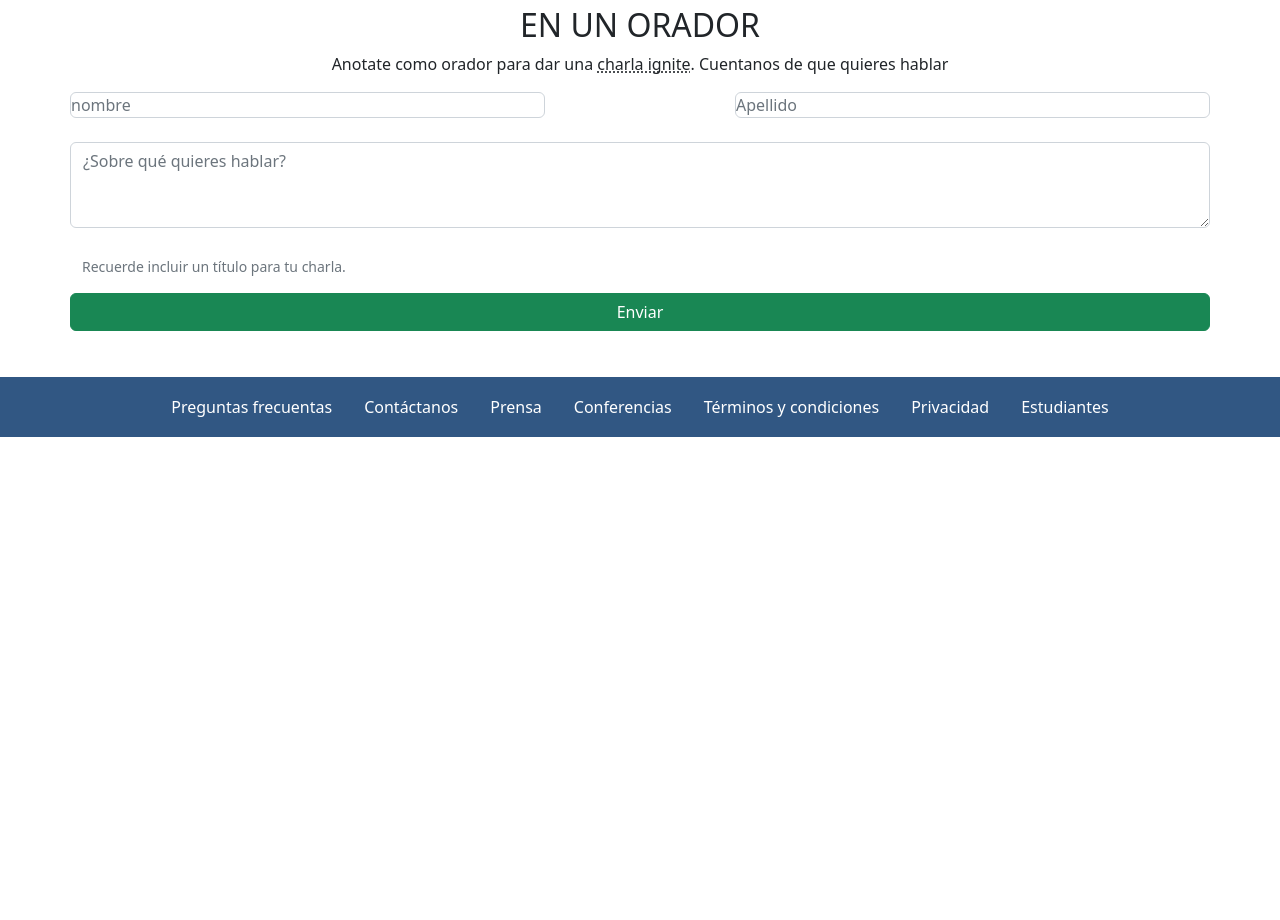
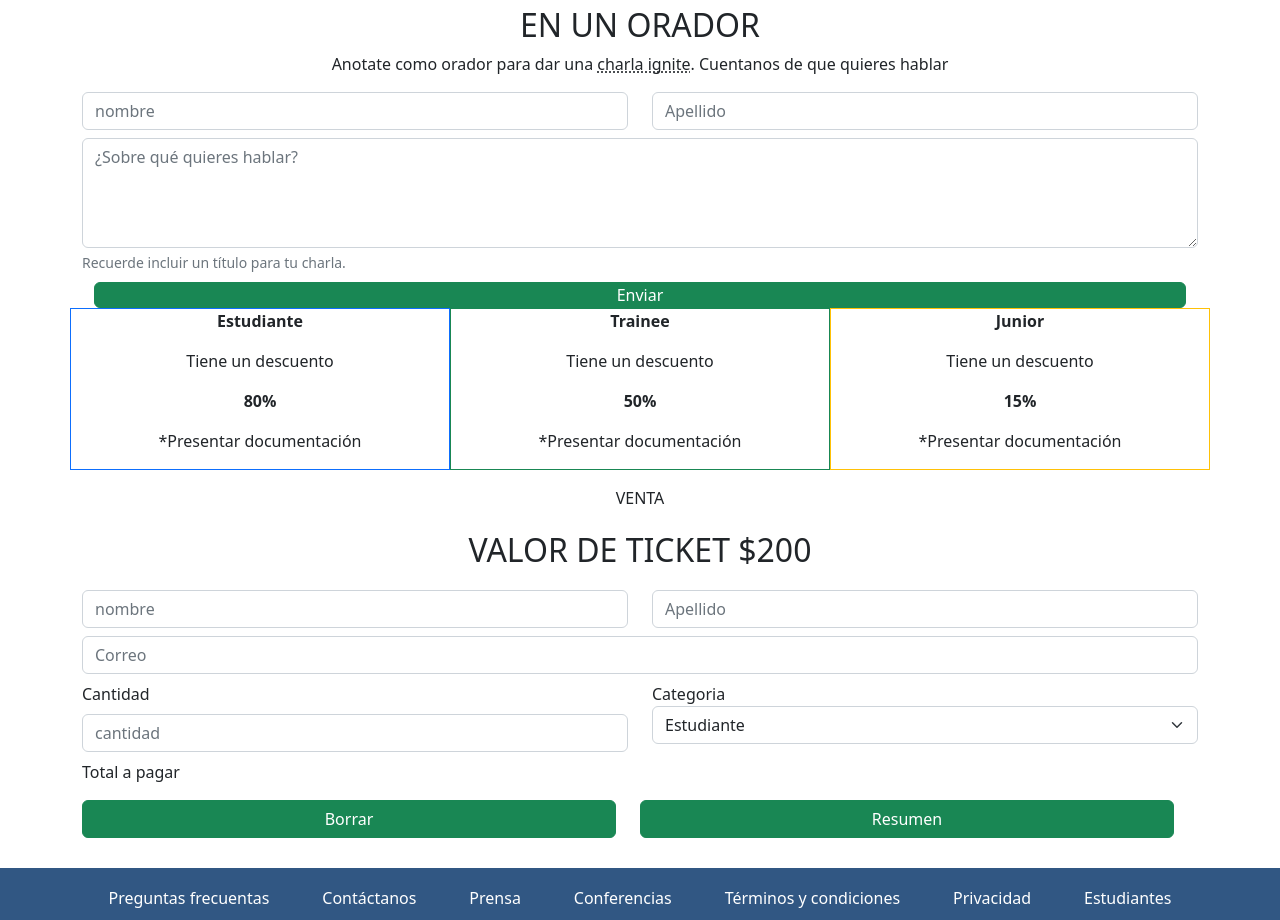
Before and after one commit to mlmedina92/codoAcodo, a website: page index.html in a window 1280 px wide. Shown: the part 1880-2800 px from the top of the page. Before the commit the page ends 2317 px from the top, so only its background shows below. Drawn offline with nearby package versions, Linux system fonts and the light colour scheme.

Commit message:
java script y hmlt del form tickets

```diff
--- a/index.html
+++ b/index.html
@@ -1,3 +1,4 @@
+
 <!DOCTYPE html>
 <html lang="es">
 
@@ -40,7 +41,7 @@
                             <a class="nav-link" href="#">Conviértete en orador</a>
                         </li>
                         <li class="nav-item">
-                            <a class="nav-link last-item" href="#">Comprar tickets</a>
+                            <a class="nav-link last-item" href="./index.html#tickets">Comprar tickets</a>
                         </li>
                     </ul>
                 </div>
@@ -60,7 +61,7 @@
                             Voluptas vel quo aspernatur, obcaecati dignissimos mollitia a, magni amet placeat et ducimus
                             consequatur quibusdam voluptatibus quas earum doloremque laboriosam! Et, libero!</p>
                         <button type="button" class="btn btn-outline-light me-1">Quiero ser orador</button>
-                        <button type="button" class="btn btn-success">Comprar tickets</button>
+                        <a href="./index.html#tickets" type="button" class="btn btn-success">Comprar tickets</a>
                     </div>
                 </div>
             </div>
@@ -130,43 +131,129 @@
         </div>
         <!-- card horizontal -->
 
-        <!-- form -->
+        <!-- form  oradores-->
         <section>
             <p class="text-uppercase text-center mt-2">conviértete</p>
             <h2 class="text-uppercase text-center mt-2">en un orador</h2>
             <p class="text-center mt-2">Anotate como orador para dar una <abbr title="attribute">charla ignite</abbr>.
                 Cuentanos de que quieres hablar</p>
-            <form class="container mt-2">
-                <div class="row mb-4">
-                    <div class="col-5 m-0 p-0">
-                        <input type="text" placeholder="nombre" class="form-control m-0 p-0" />
+            <form action="mailto:lm30540@gmail.com" class="container mt-2">
+                <div class="row">
+                    <div class="col-12 col-md-6">
+                        <input class="form-control" type="text" id="name" name="name" placeholder="nombre" required>
                     </div>
-                    <div class="col-2 m-0 p-0"></div>
-                    <div class="col-5 m-0 p-0">
-                        <input type="text" placeholder="Apellido" class="form-control m-0 p-0" />
+                    <div class="col-12 col-md-6">
+                        <input class="form-control" type="text" id="lastname" name="lastname" placeholder="Apellido"
+                            required />
                     </div>
                 </div>
-                <div class="row">
-                    <textarea placeholder="¿Sobre qué quieres hablar?" class="form-control col-12 mb-4"
-                        id="exampleFormControlTextarea1" rows="3"></textarea>
+                <div class="row mt-2">
+                    <div class="col-12">
+                        <textarea class="form-control" placeholder="¿Sobre qué quieres hablar?" id="ora" name="ora"
+                            rows="4" cols="50"></textarea>
+                    </div>
                 </div>
                 <div class="row">
                     <div class="form-text col-12">Recuerde incluir un título para tu
                         charla.
                     </div>
                 </div>
+                <div class="container">
                     <div class="row">
-                    <button type="submit" class="col-12 btn btn-success my-3">Enviar</button>
+                        <div class="col-12 mt-2 py-0">
+                            <button type="submit" class="btn btn-success w-100  py-0 my-0">Enviar</button>
+                        </div>
+                    </div>
+
                 </div>
             </form>
         </section>
-        <!-- form -->
+
+
+        <!-- Seccion tickets -->
+        <div class="container" id="tickets">
+            <div class="row">
+                <div class="col-12 col-md-4 border border-primary">
+                    <p class="text-center"><strong>Estudiante</strong></p>
+                    <p class="text-center">Tiene un descuento</p>
+                    <p class="text-center"><strong>80%</strong></p>
+                    <p class="text-center">*Presentar documentación</p>
+                </div>
+                <div class="col-12 col-md-4 border border-success">
+                    <p class="text-center"><strong>Trainee</strong></p>
+                    <p class="text-center">Tiene un descuento</p>
+                    <p class="text-center"><strong>50%</strong></p>
+                    <p class="text-center">*Presentar documentación</p>
+                </div>
+                <div class="col-12 col-md-4 border border-warning">
+                    <p class="text-center"><strong>Junior</strong></p>
+                    <p class="text-center">Tiene un descuento</p>
+                    <p class="text-center"><strong>15%</strong></p>
+                    <p class="text-center">*Presentar documentación</p>
+                </div>
+            </div>
+        </div>
+        <div class="my-3">
+            <p class="text-uppercase text-center">venta</p>
+            <p class="text-uppercase fs-2 text-center">valor de ticket $200</p>
+        </div>
+
+
+        <!-- form  tickets-->
+        <!-- cdo envio  el form se llama al onsubmit -->
+        <form class="container mt-2" id="compras" method="get">
+            <div class="row">
+                <div class="col-12 col-md-6">
+                    <input class="form-control" type="text" name="name" placeholder="nombre" required>
+                </div>
+                <div class="col-12 col-md-6">
+                    <input class="form-control" type="text" name="lastname" placeholder="Apellido"
+                        required />
+                </div>
+            </div>
+            <div class="row mt-2">
+                <div class="col-12">
+                    <input type="email" class="form-control" name="contact" placeholder="Correo" required>
+                </div>
+            </div>
+
+            <div class="row mt-2">
+                <div class="col-12 col-md-6">
+                    <label class="form-label" for="cantidad">Cantidad</label>
+                    <input class="form-control" type="number" name="cantidad" required
+                        placeholder="cantidad">
+                </div>
+                <div class="col-12 col-md-6">
+                    <label for="categoria">Categoria</label>
+
+                    <select class="form-select" aria-label="Default select example sdkjhkjsdh" name="categoria"
+                        id="categoria">
+                        <option value="1">Estudiante</option>
+                        <option value="2">Trainee</option>
+                        <option value="3">Junior</option>
+                    </select>
+                </div>
+                <div class="row mt-2">
+                    <!-- El total es contenido dinamico creado por JS -->
+                    <p id = "mostrarTotal" class="mostrandoTotal">Total a pagar</p>
+                </div>
+                <div class="row">
+                    <div class="col-12 col-md-6">
+                        <button id="btn-borrar" class="btn btn-success w-100">Borrar</button>
+                    </div>
+                    <div class="col-12 col-md-6">
+                        <button type="submit" class="btn btn-success w-100">Resumen</button>
+                    </div>
+                </div>
+        </form>
     </main>
 
 
     <!-- footer -->
     <footer>
-        <ul id="footer_navbar" class="nav justify-content-center">
+        <div class="container">
+            <ul id="footer_navbar" class="nav d-flex flex-wrap flex-md-nowrap
+            justify-content-md-around">
                 <li class="nav-item">
                     <a class="nav-link" href="#">Preguntas frecuentas</a>
                 </li>
@@ -189,12 +276,16 @@
                     <a class="nav-link" href="#">Estudiantes</a>
                 </li>
             </ul>
+        </div>
+
     </footer>
     <!-- footer -->
     <!-- JavaScript Bundle with Popper -->
     <script src="https://cdn.jsdelivr.net/npm/bootstrap@5.2.1/dist/js/bootstrap.bundle.min.js"
         integrity="sha384-u1OknCvxWvY5kfmNBILK2hRnQC3Pr17a+RTT6rIHI7NnikvbZlHgTPOOmMi466C8" crossorigin="anonymous">
         </script>
+
+    <script src="./js/cantidad.js" type="module"></script>
 </body>
 
 </html>
--- /dev/null
+++ b/js/cantidad.js
@@ -0,0 +1,39 @@
+let valorEntrada = 200;
+
+
+function calcularTotal(event) {
+    event.preventDefault();
+
+    const formData = new FormData(event.target);//obtengo datos del form
+    const formProps = Object.fromEntries(formData);// pasa los datos a objetos para acceder a ellos
+
+    let valorEntradaDescuento;
+
+    if (formProps.categoria == "1") {
+        valorEntradaDescuento = (80 * valorEntrada) / 100
+    }
+    else if ((formProps.categoria == "2")) {
+        valorEntradaDescuento = (50 * valorEntrada) / 100
+    } else {
+        valorEntradaDescuento = (15 * valorEntrada) / 100
+    }
+    let precioTotal = (valorEntradaDescuento * parseInt(formProps.cantidad));
+
+    let calculoTotal = document.getElementById('mostrarTotal')
+
+    calculoTotal.innerHTML = `<strong>Total a pagar: $ ${precioTotal}</strong>`;
+
+}
+
+// calcularTotal(categoriaSeleccionada);
+
+const form = document.getElementById('compras'); //obtengo el form de compras
+form.addEventListener('submit', calcularTotal); //le agrego un evento submit que llama a calculartotal
+
+function borrarDatos(e) {
+    e.preventDefault();
+    form.reset();
+}
+
+const btnBorrar = document.getElementById('btn-borrar');
+btnBorrar.addEventListener('click', borrarDatos);
```
Lines whose indentation alone changed are shown as unchanged.
